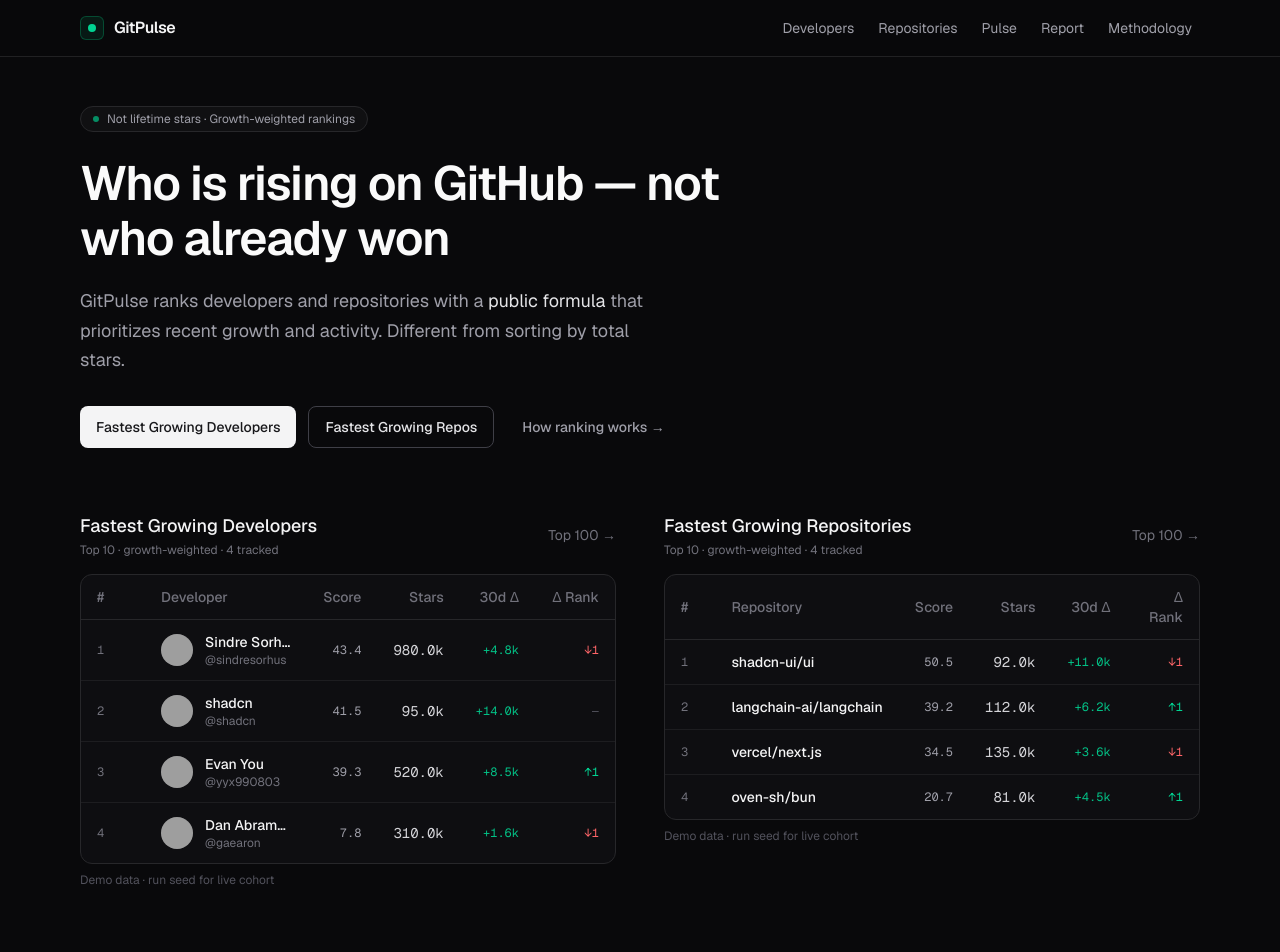
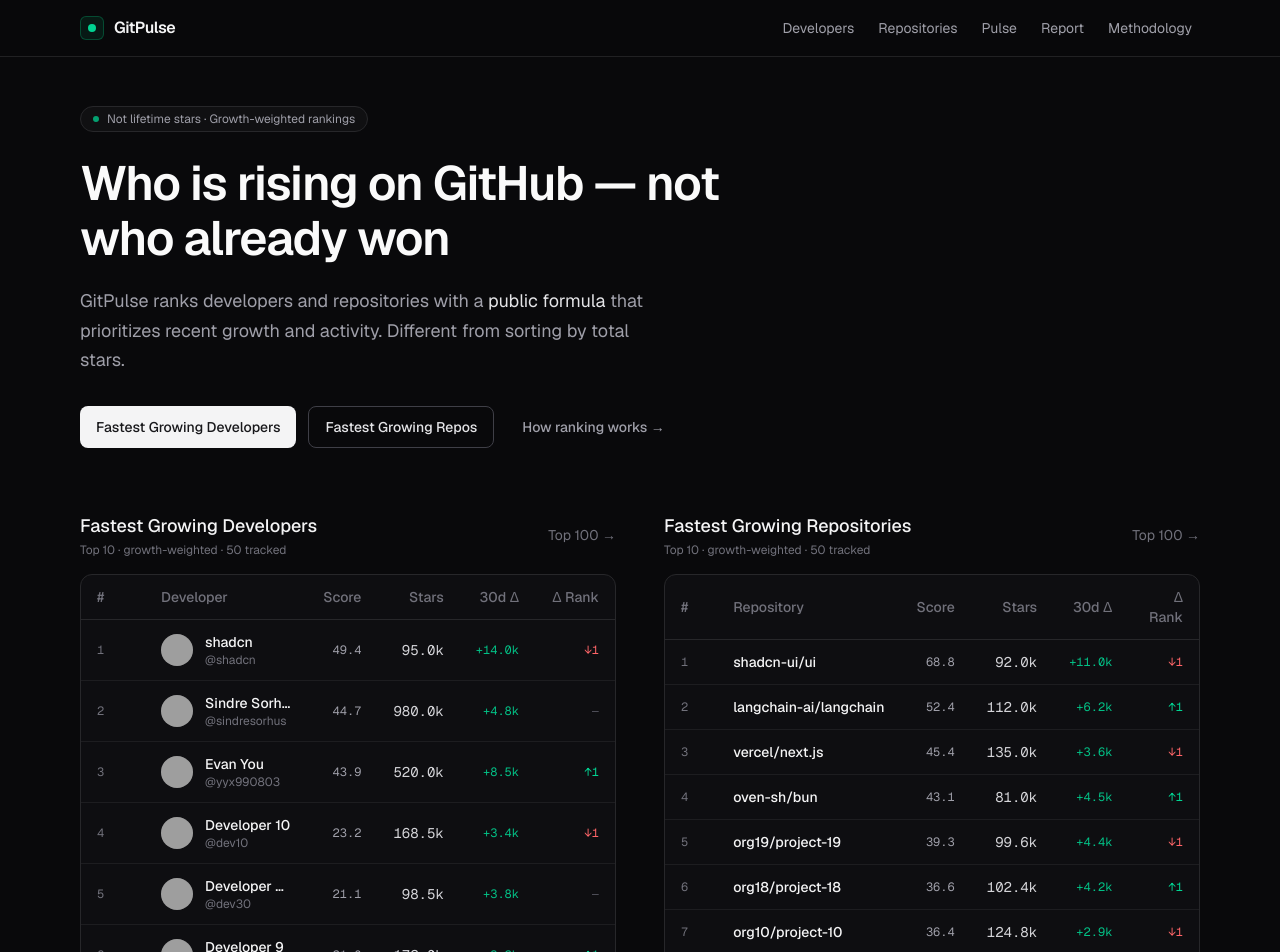
Before and after one commit to ppiiyo/gitpulse, a Next.js app: page / in a window 1280 px wide. Shown: the top 952 px of the page. Built offline with nearby package versions, Linux system fonts and the light colour scheme; grey boxes are pictures that could not be loaded.

Commit message:
feat: pad mock leaderboards to 50 entries for demo depth

```diff
--- a/src/data/mock.ts
+++ b/src/data/mock.ts
@@ -1,6 +1,6 @@
 /**
- * Mock data for UI development and ranking engine testing.
- * Replace with real GitHub API data later.
+ * Mock data + generators for leaderboard demos (50 entries).
+ * Live rankings use data/snapshots when present.
  */
 
 import type {
@@ -15,7 +15,10 @@ import { scoreDevelopers, scoreRepositories } from "@/lib/ranking";
 
 const mockDevelopersRaw: Array<{
   developer: Developer;
-  metrics: Omit<DeveloperMetrics, "starsScore" | "growthScore" | "developerScore">;
+  metrics: Omit<
+    DeveloperMetrics,
+    "starsScore" | "growthScore" | "developerScore"
+  >;
 }> = [
   {
     developer: {
@@ -23,7 +26,7 @@ const mockDevelopersRaw: Array<{
       login: "sindresorhus",
       name: "Sindre Sorhus",
       avatarUrl: "https://avatars.githubusercontent.com/u/170270?v=4",
-      bio: "Full-Time Open-Sourcerer. Maker of many npm packages.",
+      bio: "Full-Time Open-Sourcerer.",
       company: null,
       location: "Earth",
       blog: "https://sindresorhus.com",
@@ -153,7 +156,7 @@ const mockReposRaw: Array<{
       htmlUrl: "https://github.com/vercel/next.js",
       language: "JavaScript",
       license: "MIT",
-      topics: ["react", "framework", "nextjs"],
+      topics: ["react", "nextjs"],
       stars: 135000,
       forks: 29000,
       watchers: 135000,
@@ -179,11 +182,11 @@ const mockReposRaw: Array<{
       fullName: "shadcn-ui/ui",
       name: "ui",
       ownerLogin: "shadcn-ui",
-      description: "Beautifully designed components that you can copy and paste into your apps.",
+      description: "Beautifully designed components.",
       htmlUrl: "https://github.com/shadcn-ui/ui",
       language: "TypeScript",
       license: "MIT",
-      topics: ["react", "components", "tailwind"],
+      topics: ["react", "components"],
       stars: 92000,
       forks: 6200,
       watchers: 92000,
@@ -213,7 +216,7 @@ const mockReposRaw: Array<{
       htmlUrl: "https://github.com/langchain-ai/langchain",
       language: "Python",
       license: "MIT",
-      topics: ["llm", "ai", "agents"],
+      topics: ["llm", "ai"],
       stars: 112000,
       forks: 18000,
       watchers: 112000,
@@ -239,11 +242,11 @@ const mockReposRaw: Array<{
       fullName: "oven-sh/bun",
       name: "bun",
       ownerLogin: "oven-sh",
-      description: "Incredibly fast JavaScript runtime, bundler, test runner, and package manager.",
+      description: "Incredibly fast JavaScript runtime.",
       htmlUrl: "https://github.com/oven-sh/bun",
       language: "Zig",
       license: "MIT",
-      topics: ["javascript", "runtime", "bun"],
+      topics: ["javascript", "runtime"],
       stars: 81000,
       forks: 3400,
       watchers: 81000,
@@ -265,17 +268,101 @@ const mockReposRaw: Array<{
   },
 ];
 
+function padDevelopers(base: typeof mockDevelopersRaw) {
+  if (base.length >= 50) return base;
+  const extra: typeof mockDevelopersRaw = [];
+  for (let i = base.length; i < 50; i++) {
+    const n = i + 1;
+    const stars = Math.max(500, 200000 - i * 3500);
+    const growth30 = Math.floor(800 + (i % 17) * 220 + (50 - i) * 15);
+    extra.push({
+      developer: {
+        id: `gen-${n}`,
+        login: `dev${n}`,
+        name: `Developer ${n}`,
+        avatarUrl: `https://avatars.githubusercontent.com/u/${1000 + n}?v=4`,
+        bio: "Open source builder",
+        company: null,
+        location: null,
+        blog: null,
+        twitterUsername: null,
+        followers: Math.floor(stars / 20),
+        following: 50,
+        publicRepos: 20 + (i % 40),
+        createdAt: "2018-01-01T00:00:00Z",
+        updatedAt: "2026-11-20T00:00:00Z",
+      },
+      metrics: {
+        login: `dev${n}`,
+        starsTotal: stars,
+        starsGrowth7d: Math.floor(growth30 / 4),
+        starsGrowth30d: growth30,
+        followersGrowth7d: 10 + (i % 20),
+        followersGrowth30d: 40 + (i % 60),
+        activityScore: 0.4 + (i % 10) / 20,
+        impactScore: 0.3 + (i % 12) / 25,
+        originalReposCount: 10 + (i % 30),
+        forksReceived: Math.floor(stars / 10),
+      },
+    });
+  }
+  return [...base, ...extra];
+}
+
+function padRepos(base: typeof mockReposRaw) {
+  if (base.length >= 50) return base;
+  const langs = ["TypeScript", "Python", "Rust", "Go", "JavaScript"];
+  const extra: typeof mockReposRaw = [];
+  for (let i = base.length; i < 50; i++) {
+    const n = i + 1;
+    const stars = Math.max(800, 150000 - i * 2800);
+    const growth30 = Math.floor(500 + (i % 19) * 180 + (50 - i) * 20);
+    const fullName = `org${n}/project-${n}`;
+    extra.push({
+      repository: {
+        id: `gen-repo-${n}`,
+        fullName,
+        name: `project-${n}`,
+        ownerLogin: `org${n}`,
+        description: `Sample project ${n} for ranking demos`,
+        htmlUrl: `https://github.com/${fullName}`,
+        language: langs[i % langs.length],
+        license: "MIT",
+        topics: ["opensource"],
+        stars,
+        forks: Math.floor(stars / 12),
+        watchers: stars,
+        openIssues: 20 + (i % 80),
+        isFork: false,
+        isArchived: false,
+        createdAt: "2022-01-01T00:00:00Z",
+        updatedAt: "2026-11-20T00:00:00Z",
+        pushedAt: "2026-11-18T00:00:00Z",
+      },
+      metrics: {
+        fullName,
+        stars,
+        starsGrowth7d: Math.floor(growth30 / 4),
+        starsGrowth30d: growth30,
+        activityScore: 0.45 + (i % 10) / 20,
+        qualityScore: 0.5 + (i % 8) / 20,
+      },
+    });
+  }
+  return [...base, ...extra];
+}
+
 export function getMockDeveloperRankings(
   view: "overall" | "growth" = "overall"
 ): DeveloperRankingEntry[] {
+  const pool = padDevelopers(mockDevelopersRaw);
   const scored = scoreDevelopers(
-    mockDevelopersRaw.map((d) => d.metrics),
+    pool.map((d) => d.metrics),
     view
   );
-
   const withDev = scored
     .map((metrics) => {
-      const raw = mockDevelopersRaw.find((d) => d.developer.login === metrics.login)!;
+      const raw = pool.find((d) => d.developer.login === metrics.login)!;
       return { metrics, developer: raw.developer };
     })
     .sort((a, b) => b.metrics.developerScore - a.metrics.developerScore);
@@ -297,14 +384,14 @@ export function getMockDeveloperRankings(
 export function getMockRepositoryRankings(
   view: "overall" | "growth" = "overall"
 ): RepositoryRankingEntry[] {
+  const pool = padRepos(mockReposRaw);
   const scored = scoreRepositories(
-    mockReposRaw.map((r) => r.metrics),
+    pool.map((r) => r.metrics),
     view
   );
-
   const withRepo = scored
     .map((metrics) => {
-      const raw = mockReposRaw.find((r) => r.repository.fullName === metrics.fullName)!;
+      const raw = pool.find((r) => r.repository.fullName === metrics.fullName)!;
       return { metrics, repository: raw.repository };
     })
     .sort((a, b) => b.metrics.repoScore - a.metrics.repoScore);
```
